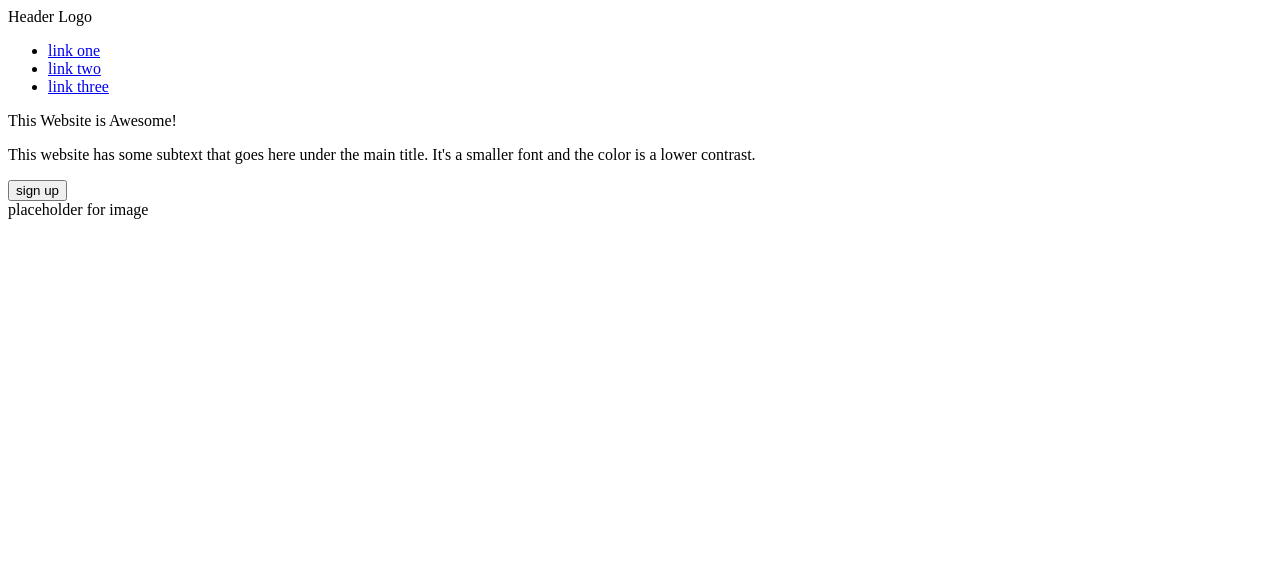
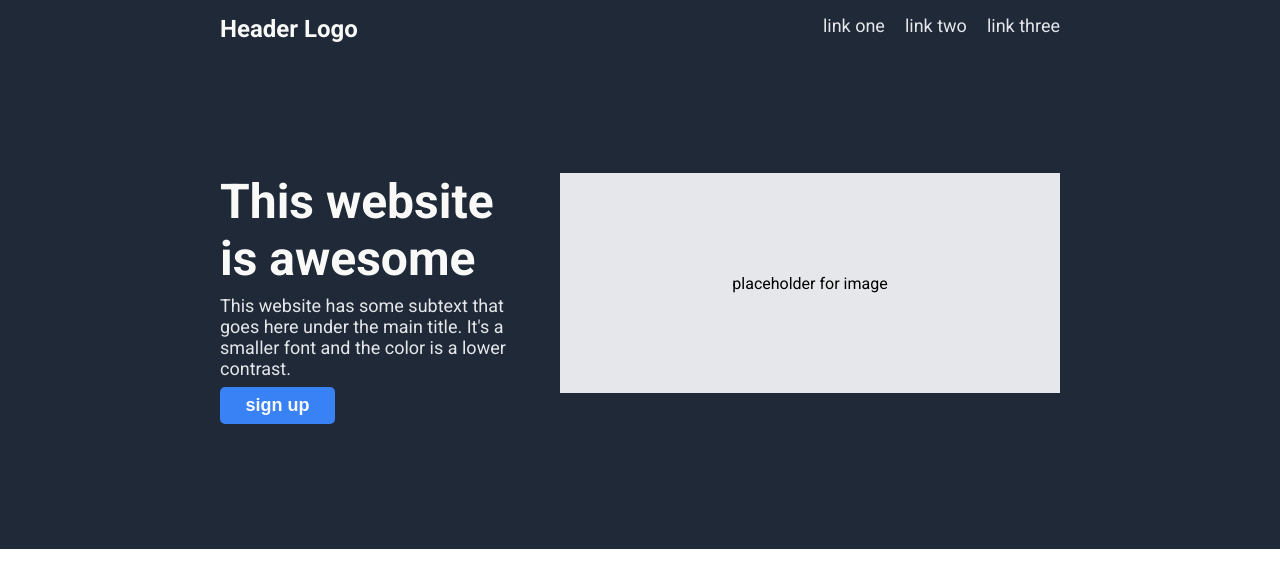
Before and after one commit to megotto95/landing-page, a plain HTML site: page index.html in a window 1280 px wide. Drawn offline with Linux system fonts and the light colour scheme.

Commit message:
Add styles to top and align elements

```diff
--- a/index.html
+++ b/index.html
@@ -4,6 +4,7 @@
     <meta charset="UTF-8">
     <meta name="viewport" content="width=device-width, initial-scale=1.0">
     <title>Document</title>
+    <link rel="stylesheet" href="style.css">
 </head>
 <body>
     <div class="top">
@@ -18,11 +19,11 @@
         <div class="top-content">
             <div class="left">
                 <div class="hero">
-                        This Website is Awesome!
+                        This website is awesome
                 </div>
-                <p class="subtext">
+                <div class="subtext">
                     This website has some subtext that goes here under the main title. It's a smaller font and the color is a lower contrast.
-                </p>
+                </div>
                 <button>sign up</button>
             </div>
             <div class="right">
--- /dev/null
+++ b/style.css
@@ -0,0 +1,89 @@
+@import url('https://fonts.googleapis.com/css2?family=Roboto:wght@400;700&display=swap');
+
+body {
+    height: 100vh;
+    margin: 0;
+    overflow: hidden;
+    font-family: Roboto, sans-serif;
+    display: flex;
+    flex-direction: column;
+}
+
+.top {
+    display: flex;
+    background-color: #1F2937;
+    flex-direction: column;
+    padding: 5px 220px;
+}
+
+.header {
+    display: flex;
+    padding: 10px 0;
+    justify-content: space-between;
+}
+
+.logo {
+    font-size: 24px;
+    color: #F9FAF8;
+    font-weight: bold;
+}
+
+ul {
+    display: flex;
+    margin: 0;
+    padding: 0;
+    list-style: none;
+    gap: 20px;
+}
+
+
+a {
+    text-decoration: none;
+    color: #E5E7EB;
+    font-size: 18px;
+}
+
+.top-content {
+    display: flex;
+    margin: 120px 0;
+    gap: 50px;
+}
+
+.left {
+    display: flex;
+    flex-direction: column;
+    gap: 8px;
+    flex: auto;
+}
+
+.hero {
+    font-size: 48px;
+    color: #F9FAF8;
+    font-weight: 1000;
+}
+
+.subtext {
+    font-size: 18px;
+    color: #E5E7EB;
+
+}
+
+button {
+    width: 115px;
+    padding: 8px;
+    background-color: #3882F6;
+    font-weight: bold;
+    font-size: 18px;
+    border-radius: 5px;
+    border: none;
+    color: #F9FAF8;
+}
+
+.image {
+    display: flex;
+    justify-content: center;
+    align-items: center;
+    width: 500px;
+    height: 220px;
+    background-color: #E5E7EB;
+}
```
